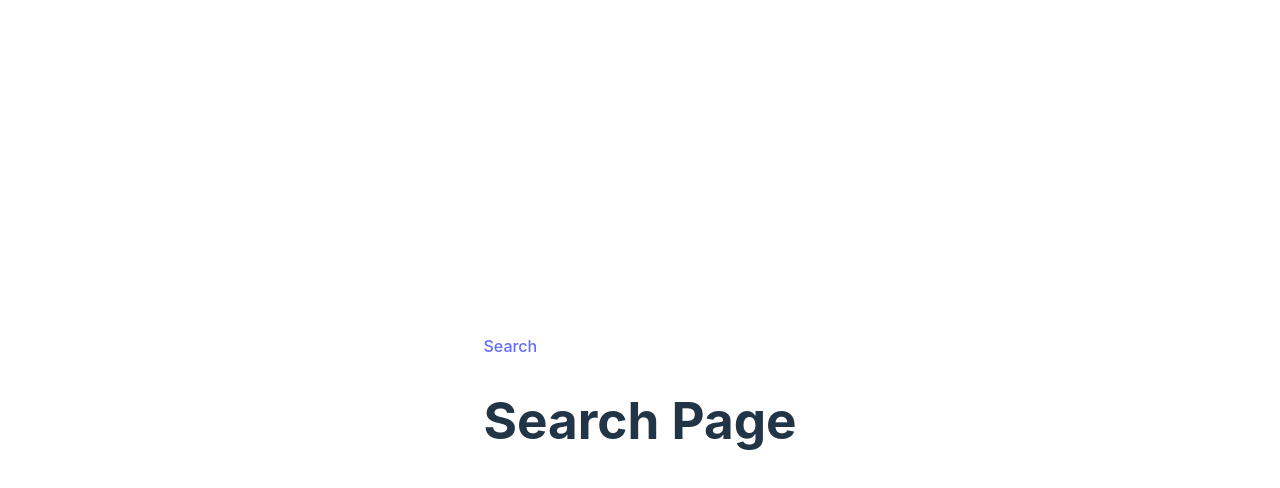
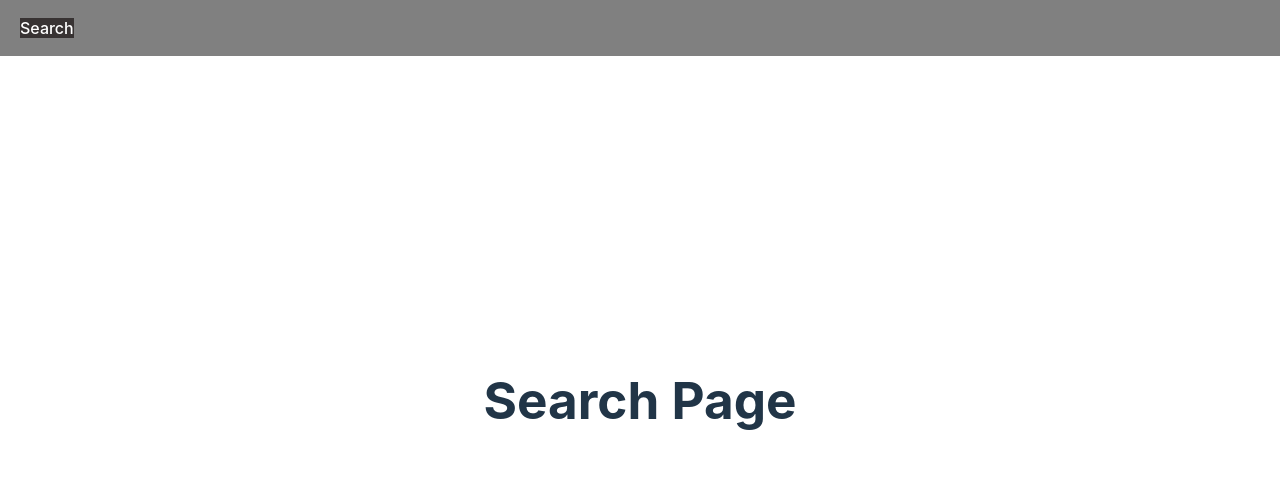
Before and after one commit to Avi18971911/Augur, a React (Vite) app in the folder frontend/: page / in a window 1280 px wide. Shown: the top 488 px of the page. Built offline with nearby package versions, Linux system fonts and the light colour scheme.

Commit message:
Create SearchPage

```diff
--- a/frontend/src/components/Toolbar.tsx
+++ b/frontend/src/components/Toolbar.tsx
@@ -1,16 +1,17 @@
 import {NavLink} from "react-router-dom";
 import routes from "../config/routes.ts";
+import styles from "../styles/NavLink.module.css";
 
 function Toolbar() {
     return (
-        <nav>
-            <ul style={{ display: 'flex', listStyle: 'none', gap: '1rem', padding: 0 }}>
+        <nav style={{ display: 'flex', width: '100%', position: 'fixed', top: 0, left: 0, background: 'gray' }}>
+            <ul style={{ display: 'flex', listStyle: 'none', gap: '1rem', padding: 0, marginLeft: 20 }}>
                 {Object.entries(routes).map(([key, route]) => (
                     <li key={key}>
                         <NavLink
                             to={route.path}
                             className={({ isActive }) =>
-                                isActive ? 'nav-link active' : 'nav-link'
+                                isActive ? styles.active : styles.inactive
                             }
                         >
                             {route.label}
--- /dev/null
+++ b/frontend/src/styles/NavLink.module.css
@@ -0,0 +1,10 @@
+.active {
+    background: #383333;
+    color: white;
+}
+
+.inactive {
+    background: gray;
+    color: white;
+
+}
```
